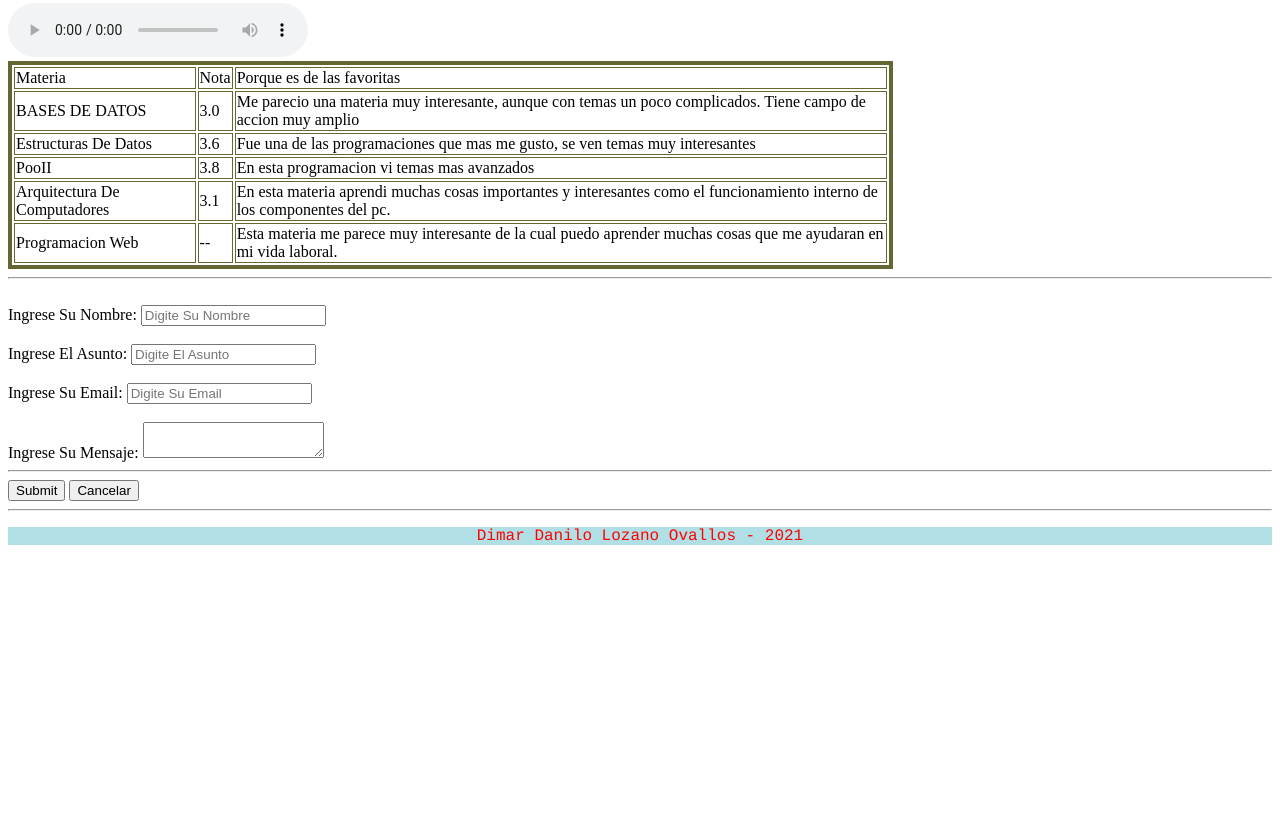
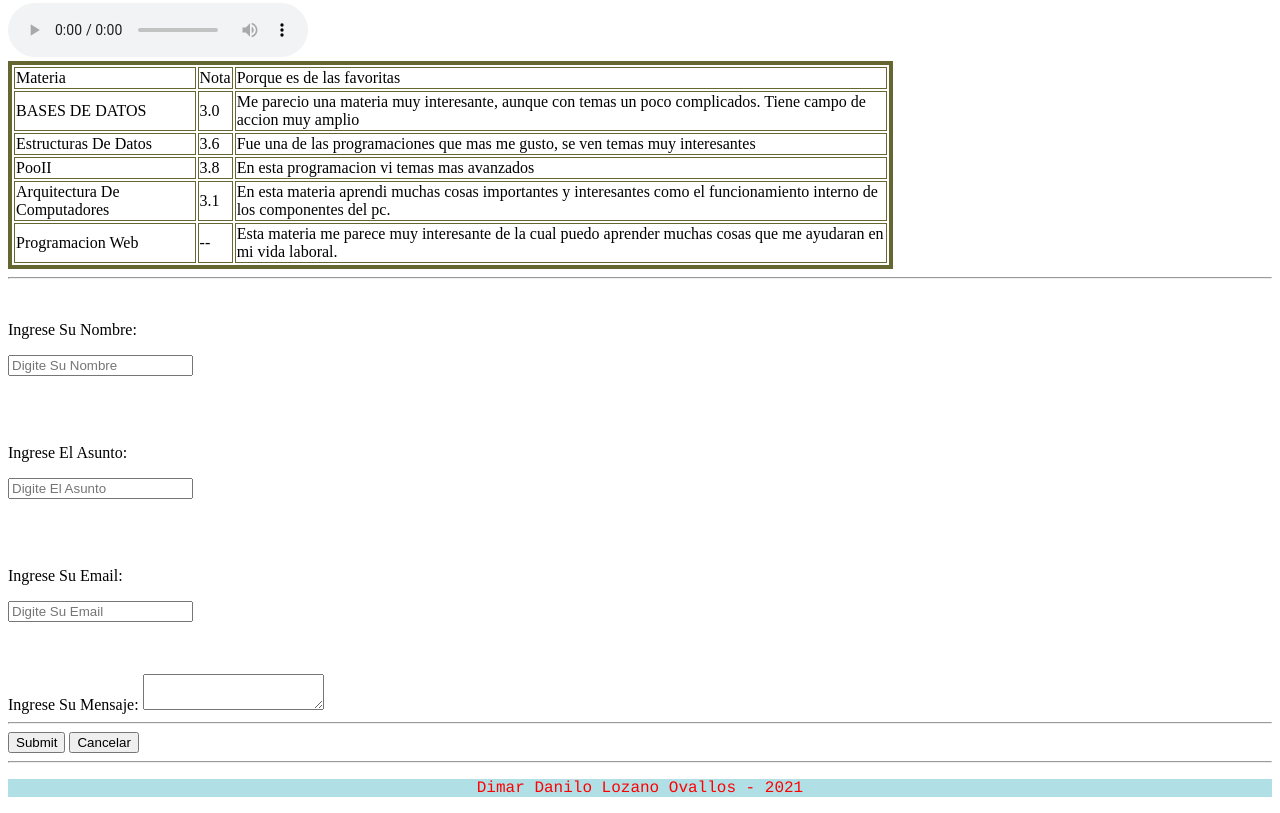
Before and after one commit to Danilo27211/primerapaginahtml, a plain HTML site: page index.html in a window 1280 px wide. Shown: the part 1069-1882 px from the top of the page. Before the commit the page ends 1630 px from the top, so only its background shows below. Drawn offline with Linux system fonts and the light colour scheme.

Commit message:
Update index.html

```diff
--- a/index.html
+++ b/index.html
@@ -78,16 +78,22 @@
 <hr>
 <br>
 <form name="contact" method="POST" data-netlify="true">
- 	<label for="nombre"> Ingrese Su Nombre:</label>
-	<input type="text" placeholder="Digite Su Nombre" maxlength="50" nombre="usuario" id="nombre"></input>
+ 	<p>
+	<label for="nombre"> Ingrese Su Nombre:</label></p>
+	<p>
+	<input type="text" placeholder="Digite Su Nombre" maxlength="50" nombre="usuario" id="nombre"></input></p>
 	<br />
 	<br />
-	<label for="asunto"> Ingrese El Asunto:</label>
-	<input type="text" placeholder="Digite El Asunto" maxlength="100" nombre="asunto" id="asunto"></input>
+        <p>
+	<label for="asunto"> Ingrese El Asunto:</label></p>
+        <p>
+	<input type="text" placeholder="Digite El Asunto" maxlength="100" nombre="asunto" id="asunto"></input></p>
 	<br />
 	<br />
-	<label for="email"> Ingrese Su Email:</label>
-	<input type="email" placeholder="Digite Su Email" maxlength="50" name="email" id="email"></input>
+        <p>
+	<label for="email"> Ingrese Su Email:</label></p>
+        <p>
+	<input type="email" placeholder="Digite Su Email" maxlength="50" name="email" id="email"></input></p>
 	<br />
 	<br />
 
```
